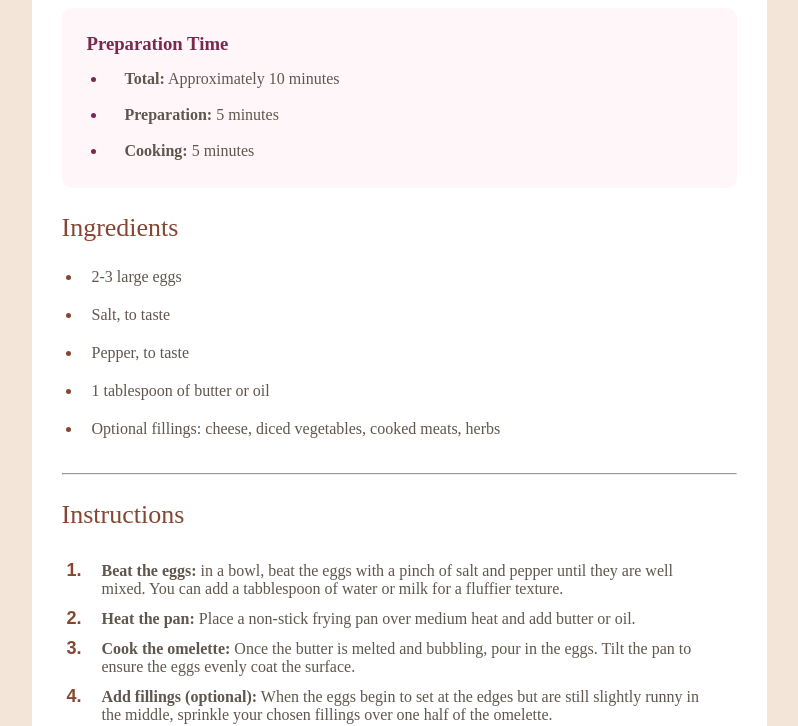
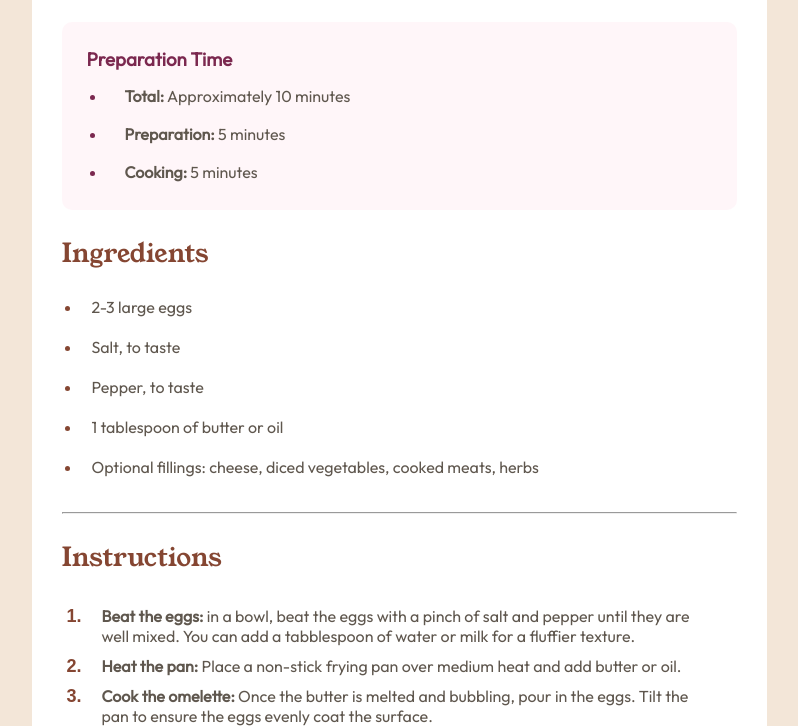
Before and after one commit to Natsuel/Pagina-de-receita, a plain HTML site: page index.html in a window 1280 px wide. Shown: the part 532-1258 px from the top of the page, without its empty margins (241-1039 px from the left). Drawn offline with Linux system fonts and the light colour scheme; the site is published under a folder, as on GitHub Pages, so addresses that start at the root find nothing.

Commit message:
Merge branch 'master' of https://github.com/Natsuel/pagina-de-receita

```diff
--- a/src/css/fonts.css
+++ b/src/css/fonts.css
@@ -1,10 +1,10 @@
 @font-face {
     font-family: "outfit";
-    src: url(/src/fonts/outfit/Outfit-VariableFont_wght.ttf);
+    src: url(../fonts/outfit/Outfit-VariableFont_wght.ttf);
     font-weight: 400;
 }
 
 @font-face {
     font-family: "youngserif";
-    src: url(/src/fonts/young-serif/YoungSerif-Regular.ttf);
+    src: url(../fonts/young-serif/YoungSerif-Regular.ttf);
 }
```
